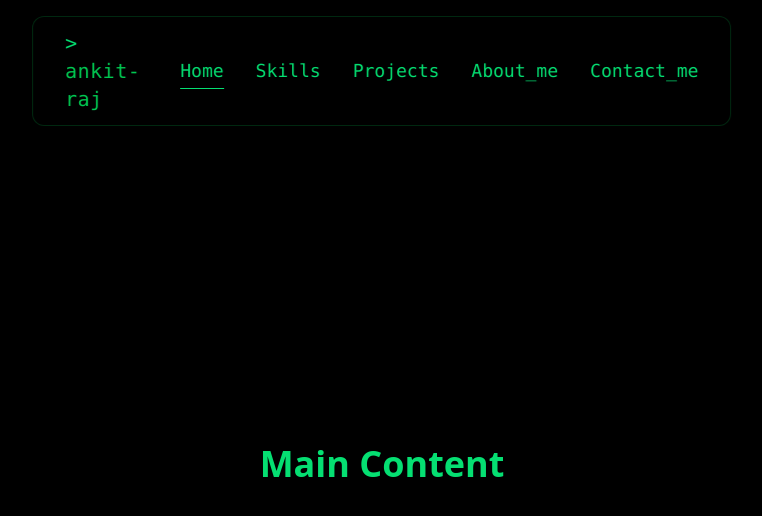
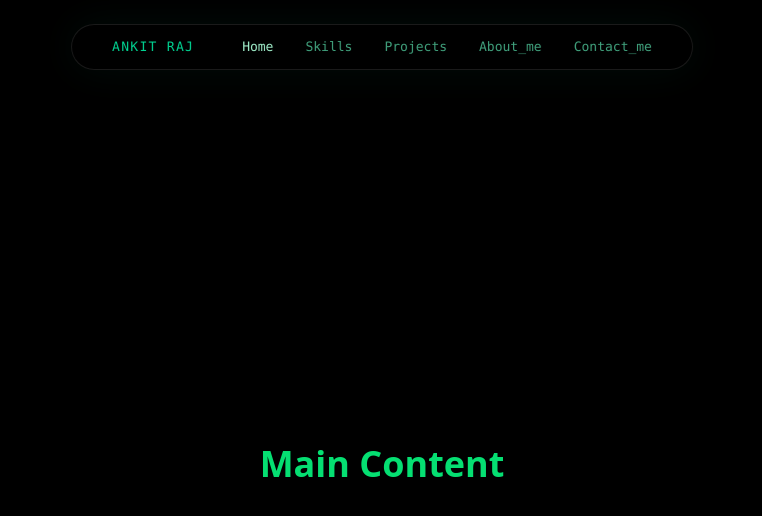
Before and after one commit to ankitRaj10022/ankit_raj_PORTFOLIO, a Next.js app: page / in a window 1280 px wide. Shown: the top 516 px of the page, without its empty margins (258-1020 px from the left). Built offline with nearby package versions, Linux system fonts and the light colour scheme.

Commit message:
auto-sync

```diff
--- a/componets/navBar.tsx
+++ b/componets/navBar.tsx
@@ -21,11 +21,12 @@ export default function Navbar() {
   useEffect(() => {
     gsap.fromTo(
       navRef.current,
-      { y: -24, opacity: 0 },
+      { y: -20, opacity: 0, scale: 0.98 },
       {
         y: 0,
         opacity: 1,
-        duration: 0.9,
+        scale: 1,
+        duration: 1,
         ease: "power3.out",
       }
     );
@@ -33,11 +34,10 @@ export default function Navbar() {
 
   useEffect(() => {
     underlineRefs.current.forEach((el, i) => {
-      const isActive = NAV_ITEMS[i].href === pathname;
+      const active = NAV_ITEMS[i].href === pathname;
       gsap.to(el, {
-        scaleX: isActive ? 1 : 0,
-        transformOrigin: "left center",
-        duration: 0.3,
+        scaleX: active ? 1 : 0,
+        duration: 0.35,
         ease: "power2.out",
       });
     });
@@ -46,14 +46,23 @@ export default function Navbar() {
   return (
     <header
       ref={navRef}
-      className="fixed top-4 left-1/2 -translate-x-1/2 z-40 bg-black/40 backdrop-blur-md border border-green-500/20 rounded-xl">
-      <nav className="flex items-center gap-10 px-8 py-3 font-mono text-sm text-green-400">
+      className="
+        fixed top-6 left-1/2 -translate-x-1/2 z-40
+        bg-black/30 backdrop-blur-xl
+        border border-white/10
+        rounded-full
+        shadow-[0_0_40px_rgba(0,255,170,0.05)]
+      "
+    >
+      <nav className="flex items-center gap-12 px-10 py-3 font-mono text-[13px] text-emerald-300/90">
 
-        <div className="text-green-500 text-xl tracking-wide select-none">
-          <span className="text-green-400">&gt;</span> ankit-raj
+        {/* Brand */}
+        <div className="tracking-widest text-emerald-400 select-none">
+          ANKIT&nbsp;RAJ
         </div>
 
-        <div className="flex gap-8 text-lg">
+        {/* Links */}
+        <div className="flex gap-8">
           {NAV_ITEMS.map((item, i) => (
             <div
               key={item.href}
@@ -61,25 +70,38 @@ export default function Navbar() {
               onMouseEnter={() =>
                 gsap.to(underlineRefs.current[i], {
                   scaleX: 1,
-                  duration: 0.25,
+                  duration: 0.3,
                   ease: "power2.out",
                 })
               }
               onMouseLeave={() =>
                 gsap.to(underlineRefs.current[i], {
                   scaleX: pathname === item.href ? 1 : 0,
-                  duration: 0.25,
+                  duration: 0.3,
                   ease: "power2.in",
                 })
               }
             >
-              <Link href={item.href}>{item.name}</Link>
+              <Link
+                href={item.href}
+                className={`transition-colors ${
+                  pathname === item.href
+                    ? "text-emerald-200"
+                    : "text-emerald-300/70 hover:text-emerald-200"
+                }`}
+              >
+                {item.name}
+              </Link>
 
               <span
                 ref={(el) => {
                   if (el) underlineRefs.current[i] = el;
                 }}
-                className="absolute -bottom-1 left-0 h-px w-full bg-green-400 scale-x-0"
+                className="
+                  absolute -bottom-1 left-0 h1px] w-full
+                  bg-gradient-to-r from-transparent via-emerald-400 to-transparent
+                  scale-x-0
+                "
               />
             </div>
           ))}
```
